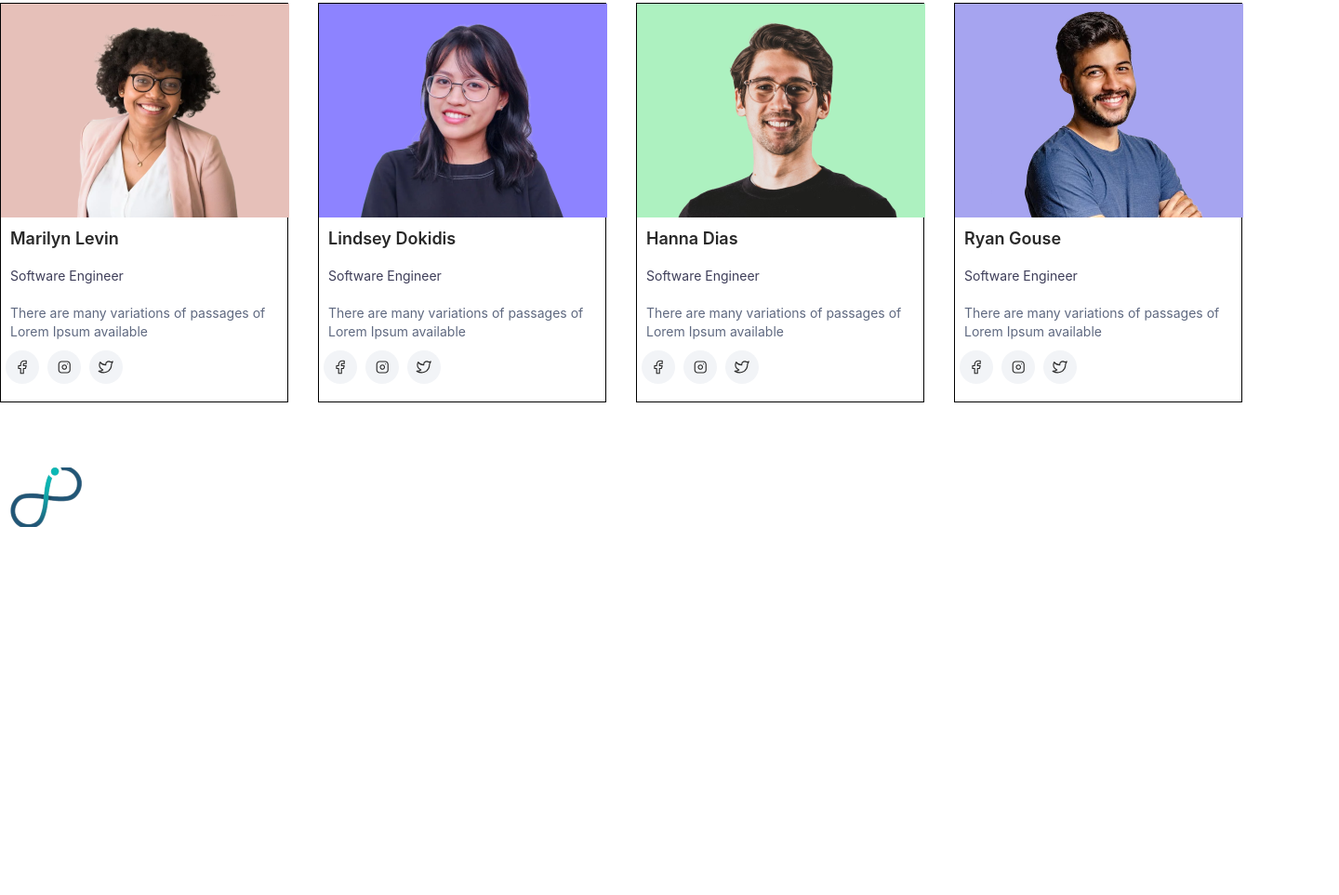
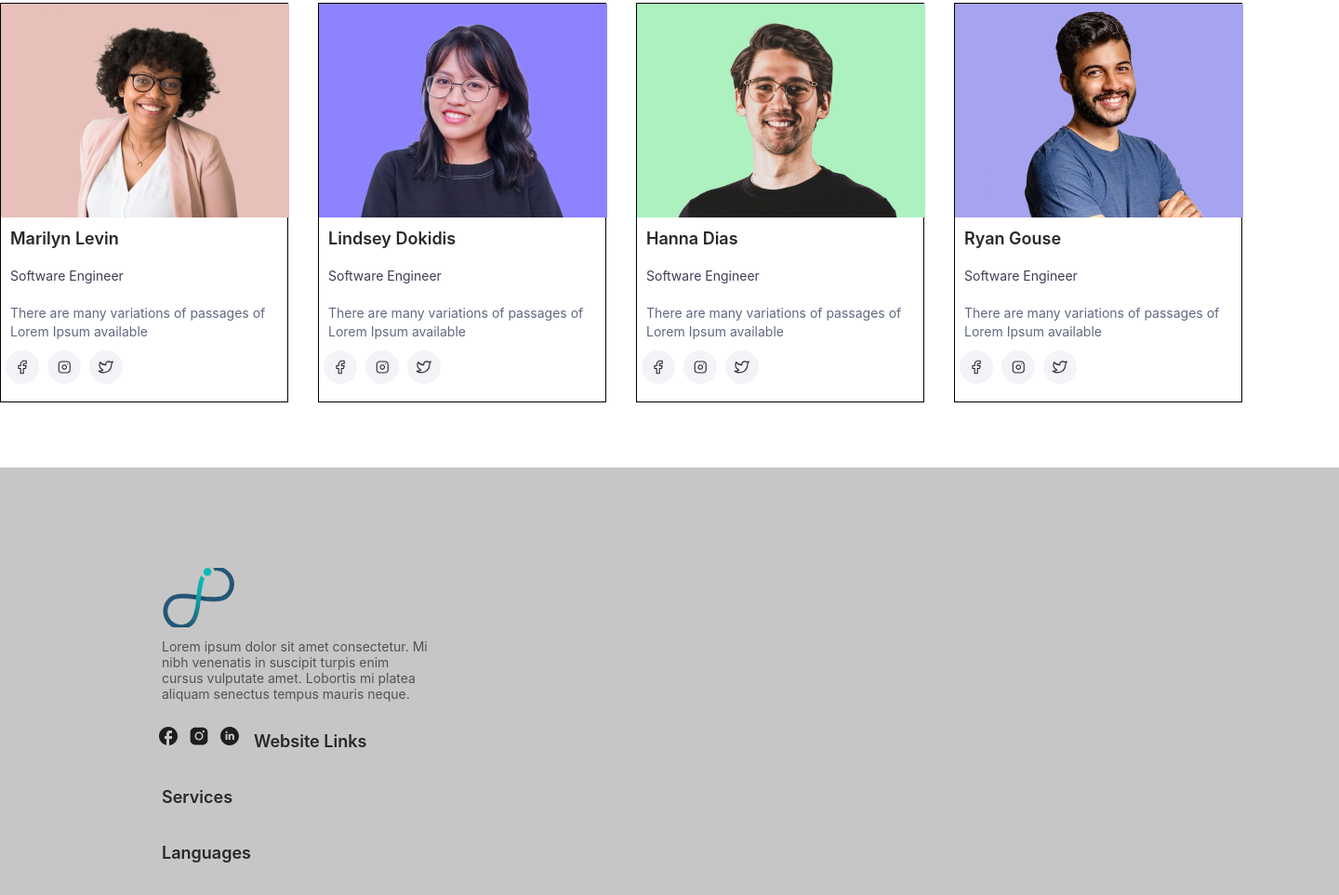
Before and after one commit to anaberidze29/lesson5, a plain HTML site: page index.html in a window 1280 px wide. Shown: the part 620-1583 px from the top of the page at 93% size, 1440 px wide, since content can reach past the window. Before the commit the page ends 1210 px from the top, so only its background shows below. Drawn offline with Linux system fonts and the light colour scheme.

Commit message:
html&css

```diff
--- a/css/style.css
+++ b/css/style.css
@@ -1,7 +1,6 @@
 .container {
     width: 1336px;
     margin: 0 auto;
-    background-color: lightgray;
     align-content: center;
     text-align: center;
     vertical-align: middle;
@@ -105,8 +104,37 @@ p {
 }
 .icones {
     width: Hug (140px)px;
-height: Hug (36px)px;
-gap: 16px;
-opacity: 0px;
-padding-left: 5px;
+    height: Hug (36px)px;
+    gap: 16px;
+    opacity: 0px;
+    padding-left: 5px;
 }
+.footer-p {
+    width: 306.05px;
+    height: 100px;
+    top: 204px;
+    left: 176px;
+    font-family: Inter;
+    font-size: 14px;
+    font-weight: 400;
+    line-height: 16.94px;
+    text-align: left;
+    text-underline-position: from-font;
+    text-decoration-skip-ink: none;
+    color: #535353;
+}
+.middle-div {
+    width: 1440px;
+    margin: 0 auto;
+    background-color: lightgray;
+    align-content: center;
+    text-align: left;
+    vertical-align: middle;
+    height: 460px;
+    padding: 108px 148px 129px 164px;
+    background-color: #53535354;
+    gap: 20px;
+}
+.div-footer {
+    display: inline-block;
+}
--- a/index.html
+++ b/index.html
@@ -11,7 +11,8 @@
         <div class="container">
             <h4>Our Team</h4>
             <h3>Meet the Clonify team</h3>
-            <h5>There are many variations of passages of Lorem Ipsum available, but the majority have suffered in some form, by injected humour</h5>
+            <h5>There are many variations of passages of Lorem Ipsum available,
+                but the majority have suffered in some form, by injected humour</h5>
        </div>
        <div class="flex-row1">
         <div class="box">
@@ -91,9 +92,27 @@
        </div>
     </section>
     <footer>
-        <img src="images/footer logo.png" alt="footer logo">
-        <h1></h1>
-        <p></p>
+        <div class="middle-div">
+            <img src="images/footer logo.png" alt="footer logo">
+            <p class="footer-p">Lorem ipsum dolor sit amet consectetur. Mi nibh venenatis in suscipit
+               turpis enim cursus vulputate amet. Lobortis mi platea aliquam senectus
+               tempus mauris neque.</p>
+            <img class="icones" src="images/logo fb.svg" alt="logo fb">
+            <img class="icones" src="images/logo insta.svg" alt="logo insta">
+            <img class="icones" src="images/logo linkedin.svg" alt="logo linkedin">
+            <div class="div-footer">
+                <h2>Website Links</h2>
+                <p></p>
+            </div>
+            <div>
+                <h2>Services</h2>
+                <p></p>
+            </div>
+            <div>
+                <h2>Languages</h2>
+                <p></p>
+            </div>
+        </div>
     </footer>
 </body>
 </html>
```
Also changed, not shown: images/logo fb.svg (added), images/logo insta.svg (added), images/logo linkedin.svg (added), 1 other file.
